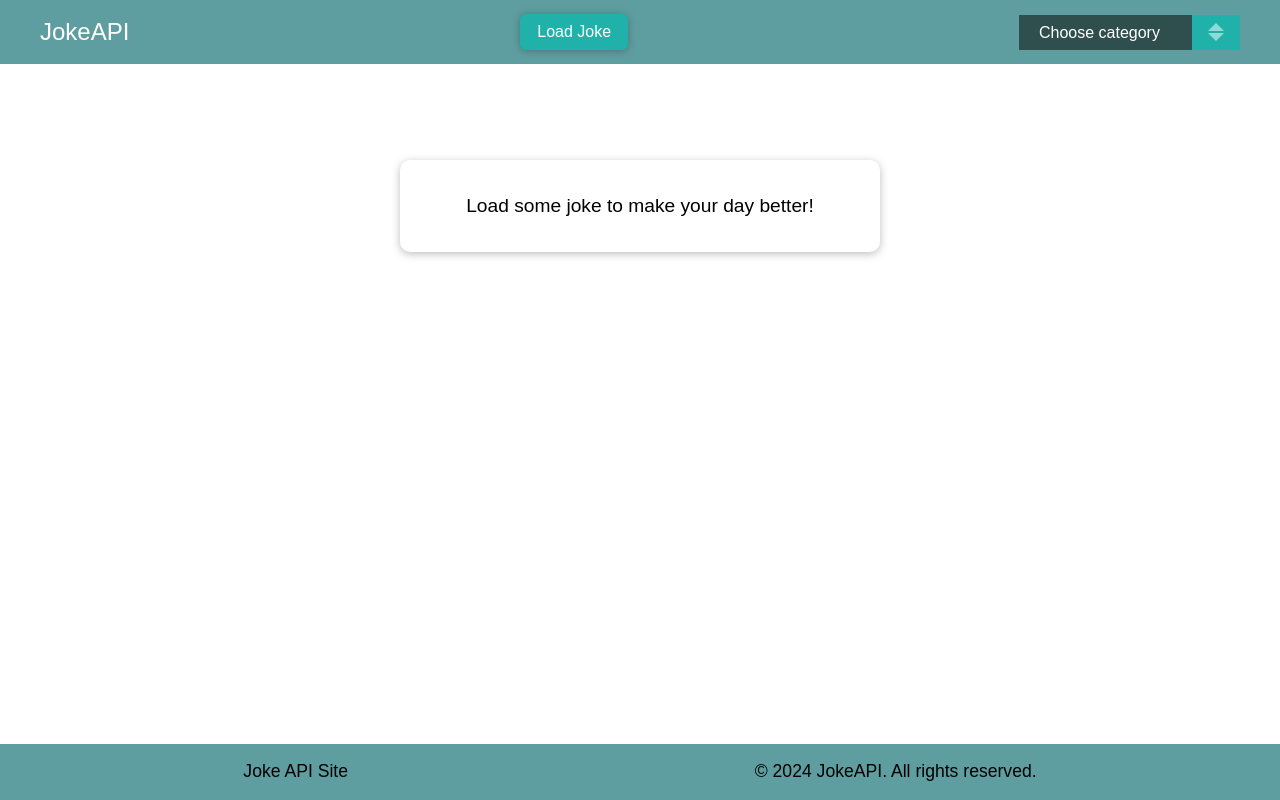
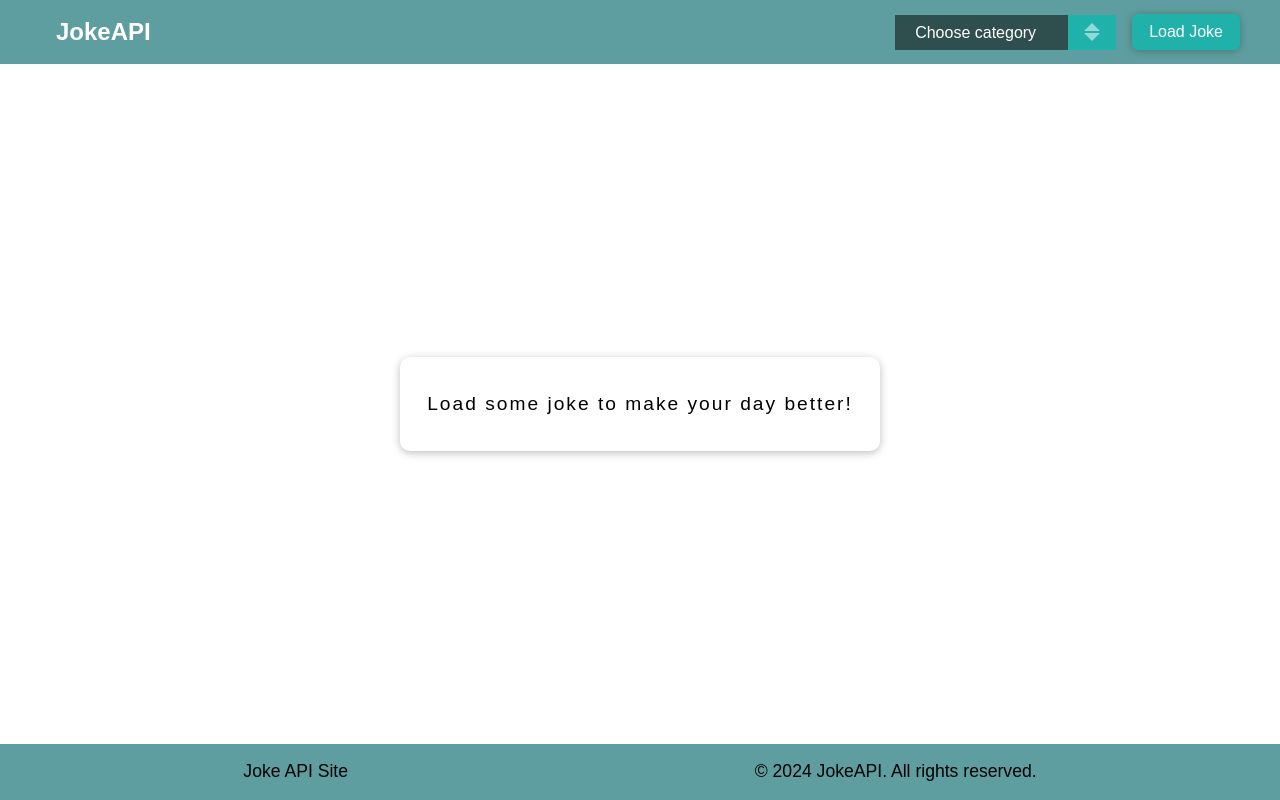
Before and after one commit to bupka/api_joke_generator, a website: page index.html in a window 1280 px wide. Drawn offline with nearby package versions, Linux system fonts and the light colour scheme.

Commit message:
added style changes

```diff
--- a/index.html
+++ b/index.html
@@ -17,15 +17,11 @@
   </head>
   <body>
     <header>
-      <div class="logo">
+      <div class="logo box">
         <span>JokeAPI</span>
       </div>
 
-      <div class="loader">
-        <button id="load-joke">Load Joke</button>
-      </div>
-
-      <div class="custom-select">
+      <div class="custom-select box">
         <select id="joke-select">
           <option value="">Choose category</option>
           <option value="Programming">Programming</option>
@@ -34,6 +30,10 @@
           <option value="Dark">Dark</option>
         </select>
         <span class="custom-arrow"></span>
+      </div>
+
+      <div class="loader box">
+        <button id="load-joke">Load Joke</button>
       </div>
     </header>
 
--- a/styles/app.css
+++ b/styles/app.css
@@ -32,9 +32,19 @@ header {
   padding: 0 2.5rem;
   background: cadetblue;
 }
+.box {
+  margin-left: 1rem;
+}
+
+.box:first-child {
+  margin-right: auto;
+}
 
 main {
   grid-area: main;
+  display: grid;
+  align-items: center;
+  justify-items: center;
 }
 
 footer {
@@ -147,6 +157,7 @@ select {
 .logo span {
   color: #fff;
   font-size: 1.5rem;
+  font-weight: bold;
 }
 
 .card {
@@ -168,6 +179,8 @@ select {
   max-width: 70%;
   padding: 1rem;
   overflow-wrap: break-word;
+  letter-spacing: 2px;
+  line-height: 1.5rem;
 }
 
 #entry-text p {
```
